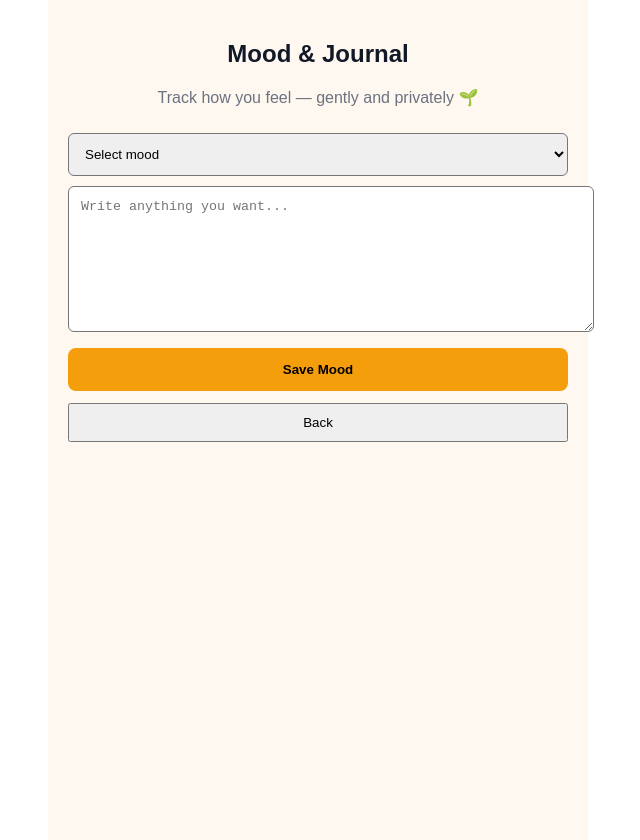
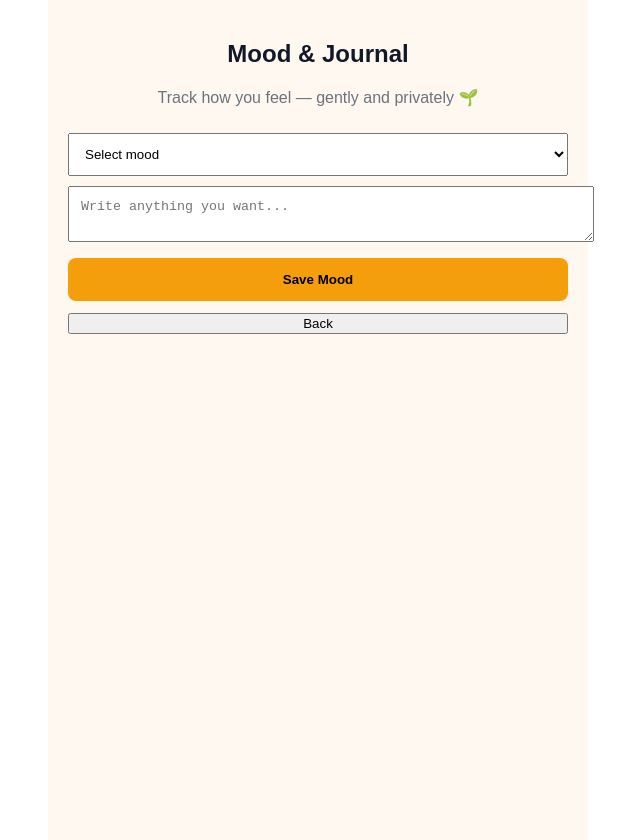
Before and after one commit to Rabbi111-cloud/Mental-Support-App, a Next.js app: page /mood in a window 1280 px wide. Shown: the whole page, without its empty margins (322-962 px from the left). Built offline with nearby package versions, Linux system fonts and the light colour scheme; no server answers; sample sign-in values are in the browser's storage.

Commit message:
Update page.js

```diff
--- a/app/mood/page.js
+++ b/app/mood/page.js
@@ -28,7 +28,6 @@ export default function MoodTracker() {
     return () => unsub()
   }, [router])
 
-  // ✅ Save mood safely
   const saveMood = async () => {
     if (!user) {
       setStatus("❌ Not authenticated")
@@ -43,9 +42,8 @@ export default function MoodTracker() {
     setLoading(true)
     setStatus("")
 
-    // ✅ Build payload safely
     const payload = {
-      userId: user.uid, // MUST match Firestore rules
+      userId: user.uid,
       mood: mood,
       createdAt: serverTimestamp(),
     }
@@ -61,9 +59,12 @@ export default function MoodTracker() {
       setMood("")
       setJournal("")
     } catch (err) {
-      console.error("Firestore error:", err)
+      // 🔥 STEP 1: FULL ERROR VISIBILITY
+      console.error("🔥 Firestore FULL error:", err)
+      console.error("🔥 Error code:", err.code)
+      console.error("🔥 Error message:", err.message)
 
-      // 🛟 Backup for user safety
+      // 🛟 Backup user data
       localStorage.setItem(
         "mood_backup",
         JSON.stringify({
@@ -73,7 +74,7 @@ export default function MoodTracker() {
         })
       )
 
-      setStatus("❌ Failed to save mood. Try again.")
+      setStatus(`❌ ${err.code || "Failed to save mood"}`)
     } finally {
       setLoading(false)
     }
@@ -96,16 +97,10 @@ export default function MoodTracker() {
         Track how you feel — gently and privately 🌱
       </p>
 
-      {/* Mood Selector */}
       <select
         value={mood}
         onChange={(e) => setMood(e.target.value)}
-        style={{
-          width: "100%",
-          padding: 12,
-          marginTop: 10,
-          borderRadius: 6,
-        }}
+        style={{ width: "100%", padding: 12, marginTop: 10 }}
       >
         <option value="">Select mood</option>
         <option value="happy">😊 Happy</option>
@@ -116,21 +111,13 @@ export default function MoodTracker() {
         <option value="neutral">😐 Neutral</option>
       </select>
 
-      {/* Journal */}
       <textarea
         value={journal}
         onChange={(e) => setJournal(e.target.value)}
         placeholder="Write anything you want..."
-        style={{
-          width: "100%",
-          padding: 12,
-          marginTop: 10,
-          minHeight: 120,
-          borderRadius: 6,
-        }}
+        style={{ width: "100%", padding: 12, marginTop: 10 }}
       />
 
-      {/* Save Button */}
       <button
         onClick={saveMood}
         disabled={loading}
@@ -148,19 +135,13 @@ export default function MoodTracker() {
         {loading ? "Saving..." : "Save Mood"}
       </button>
 
-      {/* Status */}
       {status && (
         <p style={{ textAlign: "center", marginTop: 10 }}>{status}</p>
       )}
 
-      {/* Back */}
       <button
         onClick={() => router.back()}
-        style={{
-          marginTop: 12,
-          width: "100%",
-          padding: 10,
-        }}
+        style={{ marginTop: 12, width: "100%" }}
       >
         Back
       </button>
```
